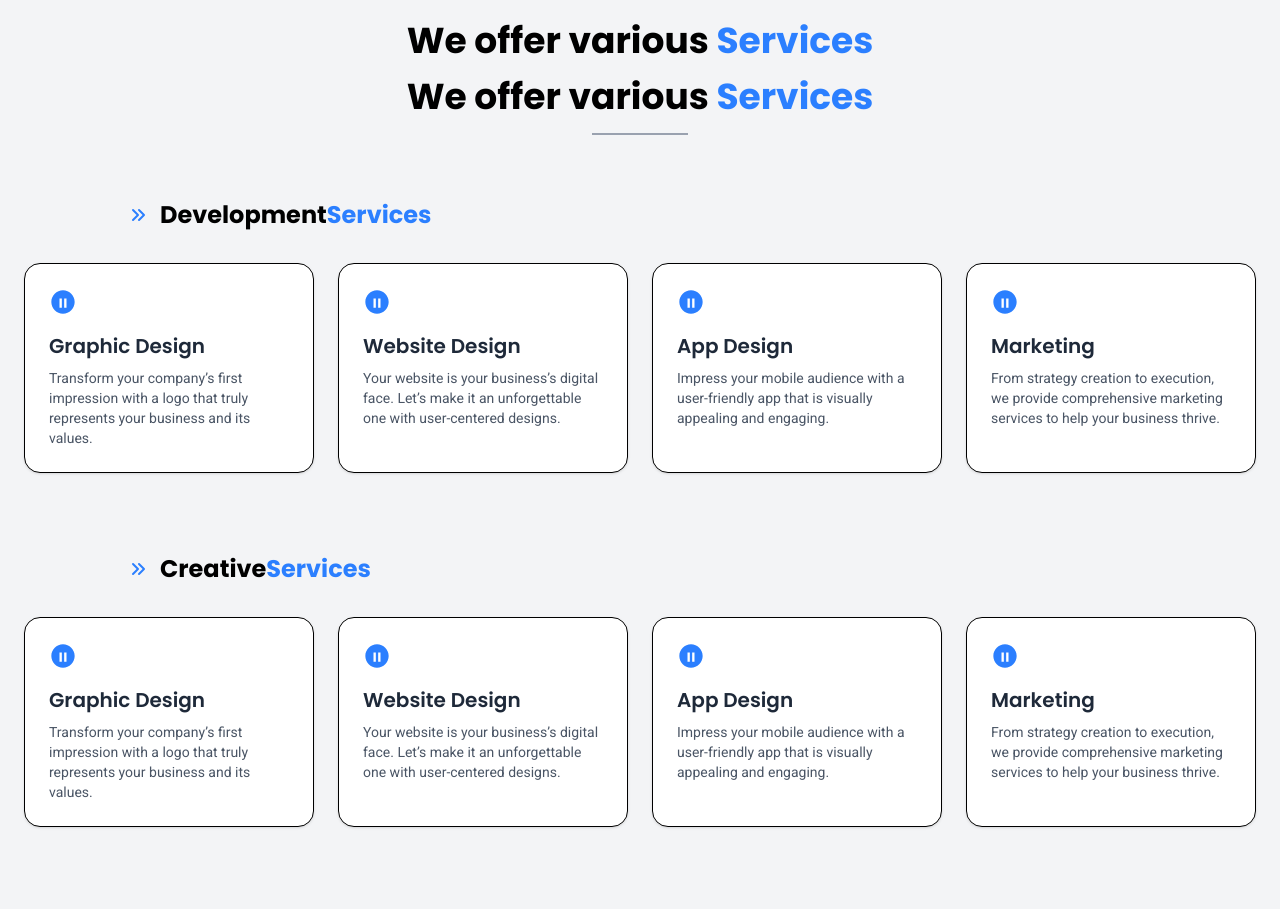
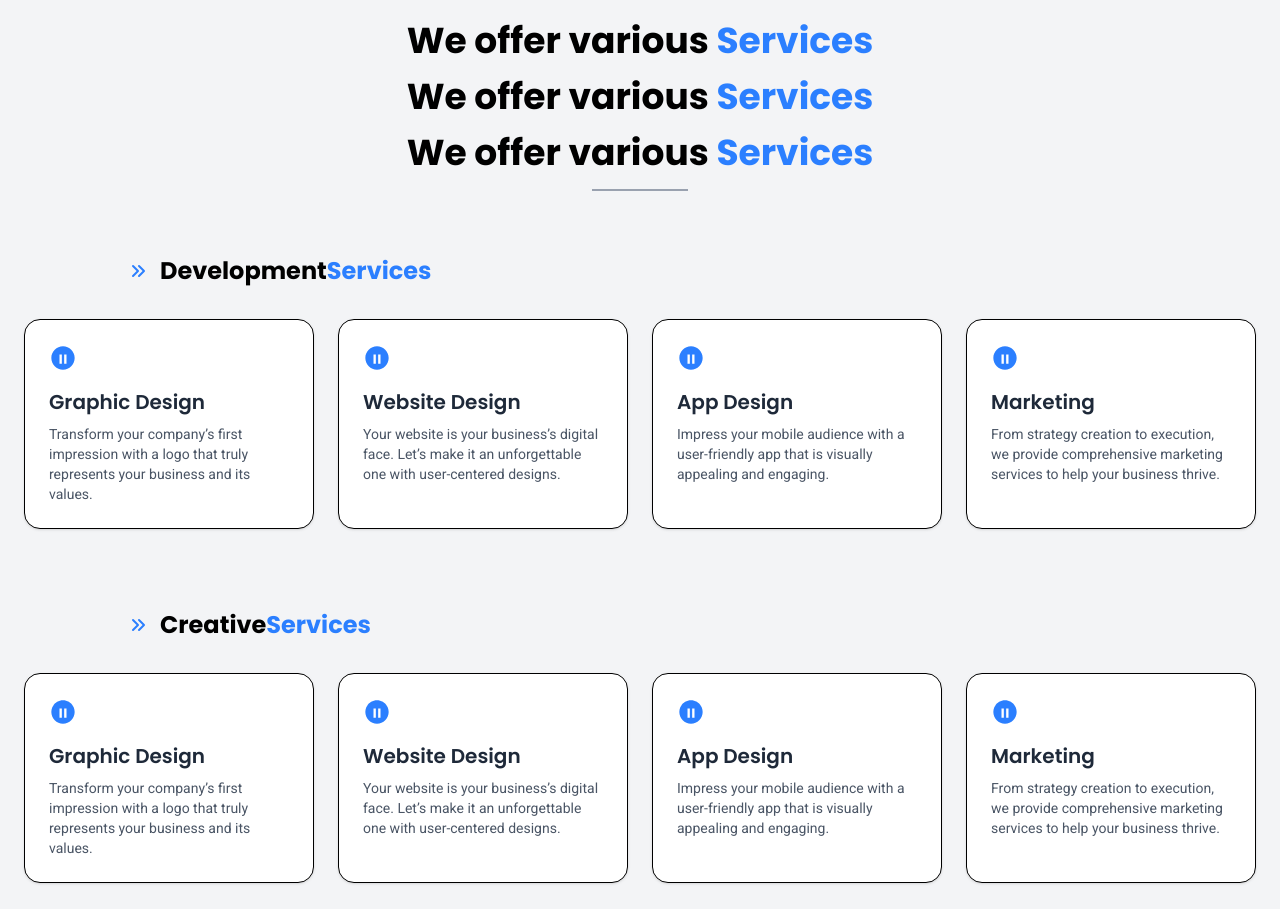
Before and after one commit to jameslucky007/Kwiq-24, a Next.js app: page / in a window 1280 px wide. Shown: the part 2090-2999 px from the top of the page. Built offline with nearby package versions, Linux system fonts and the light colour scheme.

Commit message:
Update Services.jsx

```diff
--- a/src/app/components/Services.jsx
+++ b/src/app/components/Services.jsx
@@ -92,6 +92,9 @@
       <h2 className="text-3xl md:text-4xl font-bold mb-4 text-black">
         We offer various <span className="text-blue-500">Services</span>
       </h2>
+      <h2 className="text-3xl md:text-4xl font-bold mb-4 text-black">
+        We offer various <span className="text-blue-500">Services</span>
+      </h2>
       {/* Centered HR with specific width and color */}
       <hr className="border-t-2 border-gray-400 w-24 mx-auto mb-16" />
 
```
